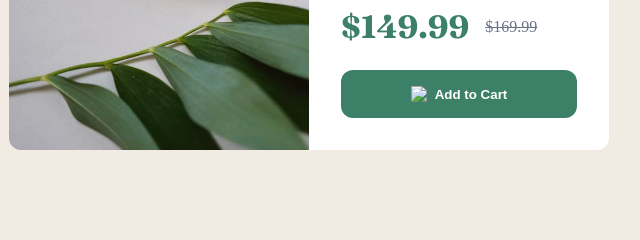
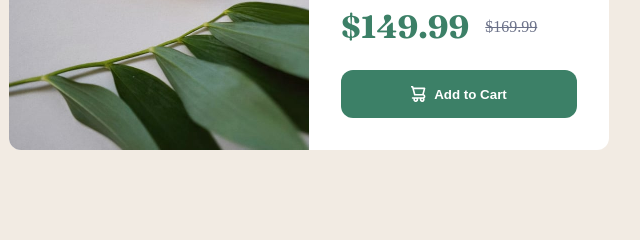
Before and after one commit to Nandawebzoo/product-preview-card-component-main, a plain HTML site: page index.html in a window 1280 px wide. Shown: the part 309-549 px from the top of the page, 331-971 px from the left. Drawn offline with Linux system fonts and the light colour scheme; the site is published under a folder, as on GitHub Pages, so addresses that start at the root find nothing.

Commit message:
fix cart utl; fix readme links;

```diff
--- a/index.html
+++ b/index.html
@@ -32,7 +32,7 @@
         </div>
 
         <button class="btn">
-          <img src="/images/icon-cart.svg" />Add to Cart
+          <img src="./images/icon-cart.svg" />Add to Cart
         </button>
       </div>
     </section>
```
Also changed, not shown: 1 other file.
